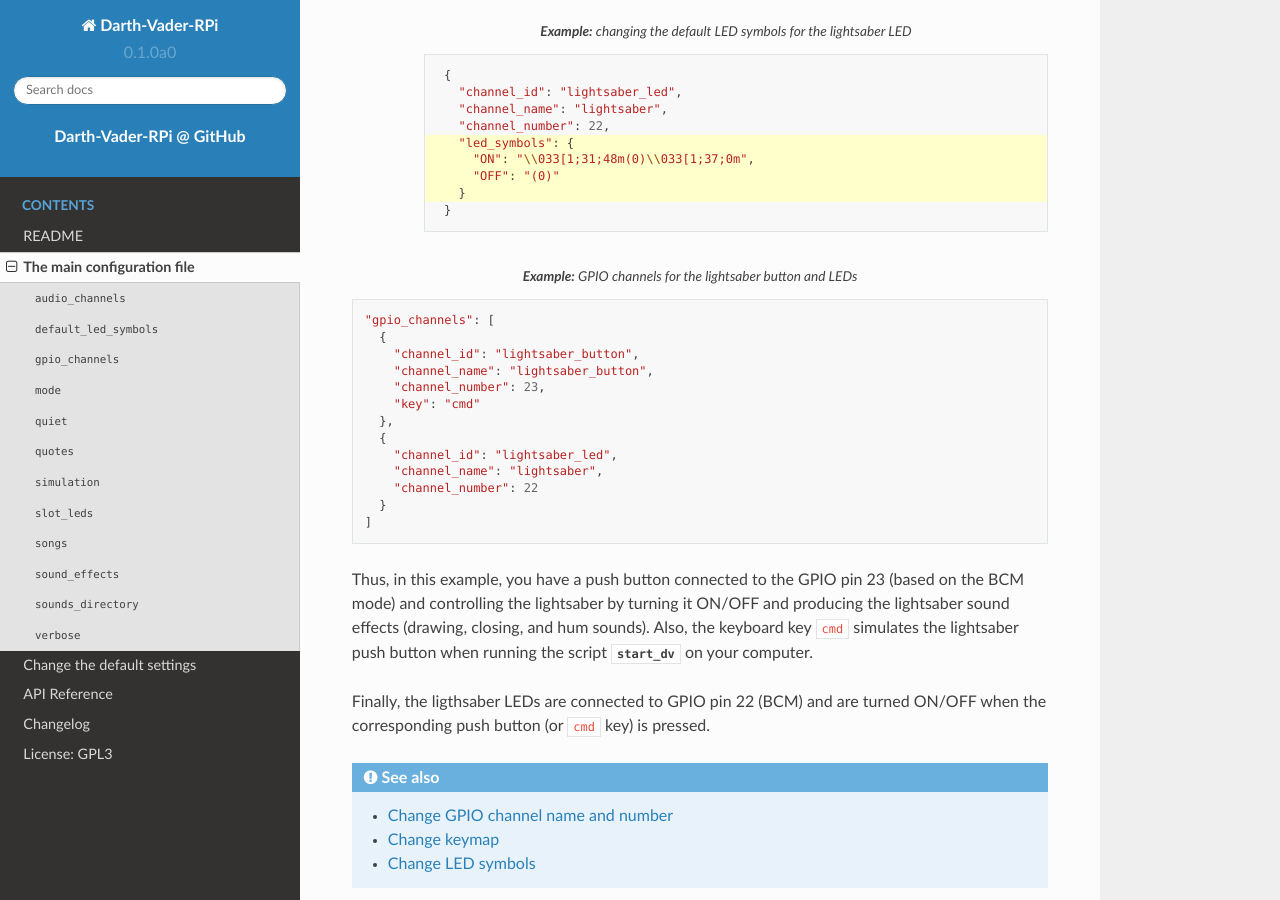
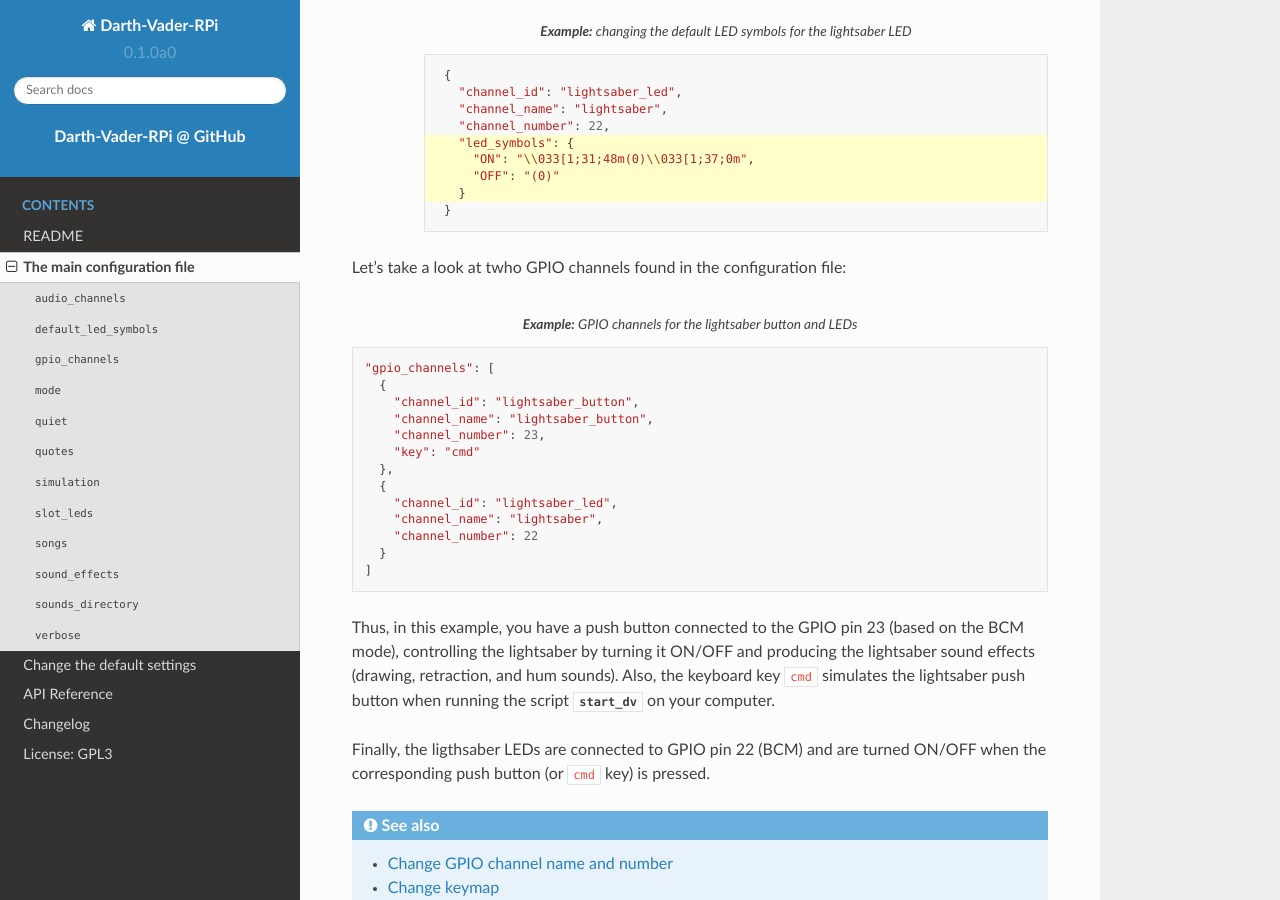
Before and after one commit to raul23/Darth-Vader-RPi, a Sphinx documentation site: the page built from docs/main_config.rst, in a window 1280 px wide and 900 px high, scrolled down 3163 px. Built offline with Sphinx 7.4.7 and the Read the Docs theme 2.0.0, drawn with Linux system fonts in a browser that asks for light colours; some of the changed text lies outside the part shown.

Commit message:
Update doc

```diff
--- a/docs/main_config.rst
+++ b/docs/main_config.rst
@@ -171,6 +171,8 @@
             }
           }
 
+Let's take a look at twho GPIO channels found in the configuration file:
+
 .. code-block:: python
    :caption: **Example:** GPIO channels for the lightsaber button and LEDs
 
@@ -189,8 +191,8 @@
    ]
 
 Thus, in this example, you have a push button connected to the GPIO pin 23
-(based on the BCM mode) and controlling the lightsaber by turning it ON/OFF
-and producing the lightsaber sound effects (drawing, closing, and hum sounds).
+(based on the BCM mode), controlling the lightsaber by turning it ON/OFF and
+producing the lightsaber sound effects (drawing, retraction, and hum sounds).
 Also, the keyboard key ``cmd`` simulates the lightsaber push button when
 running the script :mod:`start_dv` on your computer.
 
```
Also changed, not shown: other parts of docs/main_config.rst (+3 -3 lines).
